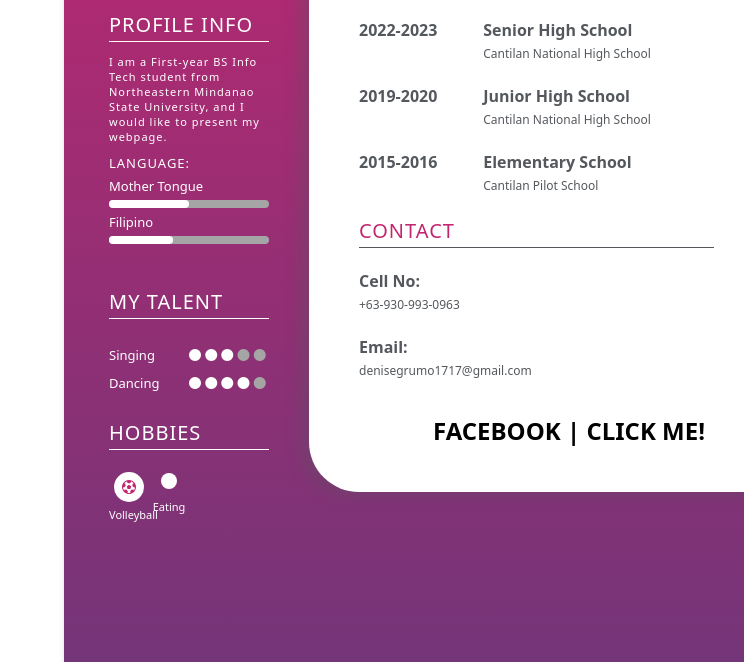
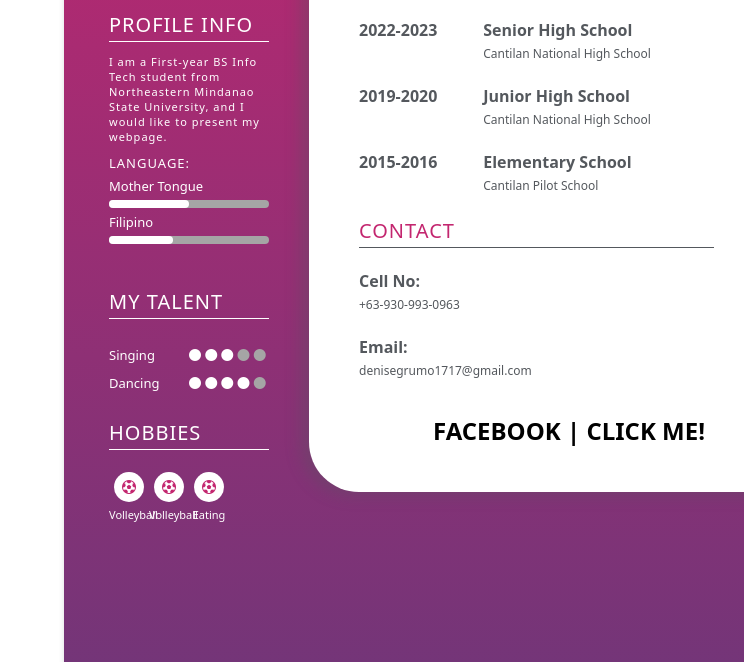
Before and after one commit to Dan1924dan/denisegrumo17, a plain HTML site: page index.html in a window 1280 px wide. Shown: the part 268-930 px from the top of the page, without its empty margins (536-1280 px from the left). Drawn offline with Linux system fonts and the light colour scheme.

Commit message:
Update index.html

```diff
--- a/index.html
+++ b/index.html
@@ -59,7 +59,11 @@
 				<span class="inp">Volleyball</span>
 			</div>
 			<div class="col-div-3 col3">
-				<i class="fa fa-fork-o in"></i>
+				<i class="fa fa-futbol-o in"></i>
+				<span class="inp">Volleyball</span>
+			</div>
+			<div class="col-div-3 col3">
+				<i class="fa fa-futbol-o in"></i>
 				<span class="inp">Eating</span>
 			</div>
 		</div>
```
